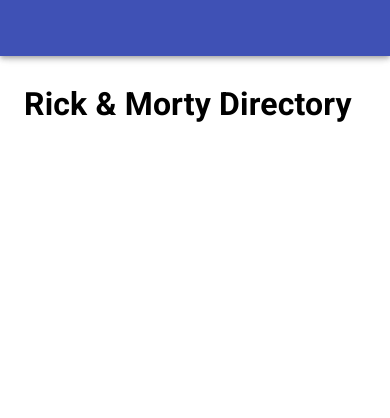
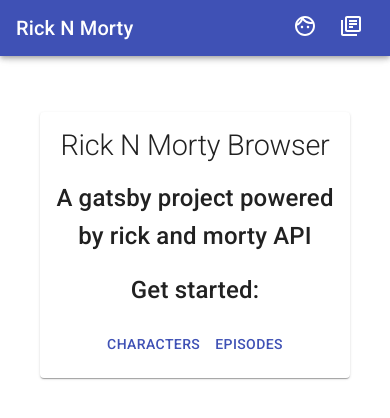
Before and after one commit to JohnPevien/gatsby-rick-and-morty, a Gatsby site: page / in a window 390 px wide. Built offline with nearby package versions, Linux system fonts and the light colour scheme; Gatsby itself is replaced by a stand-in of ours.

Commit message:
fixed display issue
fixed display issue on navigation and cards on smaller mobile sizes.

```diff
--- a/src/components/header.js
+++ b/src/components/header.js
@@ -4,18 +4,19 @@
 import AppBar from '@material-ui/core/AppBar'
 import Toolbar from '@material-ui/core/Toolbar'
 import Typography from '@material-ui/core/Typography'
+import Hidden from '@material-ui/core/Hidden'
 import { makeStyles } from '@material-ui/core/styles'
 
-const useStyles = makeStyles(theme => ({
+import FaceOutlinedIcon from '@material-ui/icons/FaceOutlined'
+import LibraryBooksOutlinedIcon from '@material-ui/icons/LibraryBooksOutlined'
+
+const styles = makeStyles(theme => ({
   root: {
     flexGrow: 1,
   },
   title: {
     flexGrow: 1,
-    display: 'none',
-    [theme.breakpoints.up('sm')]: {
-      display: 'block',
-    },
+    display: 'block',
   },
   titleLink: {
     color: '#fff',
@@ -23,12 +24,17 @@
   },
   navDiv: {
     display: 'flex',
-    flexGrow: 0.2,
+    flexGrow: 0.1,
+    justifyContent: 'space-around',
+
+    [theme.breakpoints.down('sm')]: {
+      flexGrow: 0.3,
+    },
   },
 }))
 
 const Header = () => {
-  const classes = useStyles()
+  const classes = styles()
 
   return (
     <div className={classes.root}>
@@ -40,21 +46,36 @@
             </Link>
           </Typography>
           <div className={classes.navDiv}>
-            <Typography className={classes.title} variant="subtitle1" noWrap>
-              <Link to="/About" className={classes.titleLink}>
-                About
-              </Link>
-            </Typography>
-            <Typography className={classes.title} variant="subtitle1" noWrap>
-              <Link to="/Characters" className={classes.titleLink}>
-                Characters
-              </Link>
-            </Typography>
-            <Typography className={classes.title} variant="subtitle1" noWrap>
-              <Link to="/About" className={classes.titleLink}>
-                Episodes
-              </Link>
-            </Typography>
+            <Link to="/characters" className={classes.titleLink}>
+              <Hidden only={['xl', 'lg', 'md', 'sm']}>
+                <FaceOutlinedIcon />
+              </Hidden>
+
+              <Hidden only={['xs']}>
+                <Typography
+                  className={classes.title}
+                  variant="subtitle1"
+                  noWrap
+                >
+                  Characters
+                </Typography>
+              </Hidden>
+            </Link>
+            <Link to="/episodes" className={classes.titleLink}>
+              <Hidden only={['xl', 'lg', 'md', 'sm']}>
+                <LibraryBooksOutlinedIcon />
+              </Hidden>
+
+              <Hidden only={['xs']}>
+                <Typography
+                  className={classes.title}
+                  variant="subtitle1"
+                  noWrap
+                >
+                  Episodes
+                </Typography>
+              </Hidden>
+            </Link>
           </div>
         </Toolbar>
       </AppBar>
--- a/src/components/layout.js
+++ b/src/components/layout.js
@@ -6,11 +6,9 @@
  */
 
 import React from 'react'
-import PropTypes from 'prop-types'
 import { useStaticQuery, graphql } from 'gatsby'
 
-import Header from './header'
-
+import Header from './Header'
 import Container from '@material-ui/core/Container'
 import Typography from '@material-ui/core/Typography'
 
@@ -31,7 +29,7 @@
       <Container maxWidth="lg">
         <Typography
           component="main"
-          style={{ height: '100vh', marginTop: '5em' }}
+          style={{ height: '100vh', marginTop: '7em' }}
         >
           {children}
         </Typography>
@@ -40,8 +38,4 @@
   )
 }
 
-Layout.propTypes = {
-  children: PropTypes.node.isRequired,
-}
-
 export default Layout
--- a/src/pages/index.js
+++ b/src/pages/index.js
@@ -1,12 +1,87 @@
 import React from 'react'
+import { Link } from 'gatsby'
 import Layout from '../components/layout'
 import SEO from '../components/seo'
 
+import { makeStyles } from '@material-ui/core/styles'
+import Container from '@material-ui/core/Container'
+import Typography from '@material-ui/core/Typography'
+import Paper from '@material-ui/core/Paper'
+import Button from '@material-ui/core/Button'
+import ButtonGroup from '@material-ui/core/ButtonGroup'
+
+const styles = makeStyles(theme => ({
+  title: {
+    [theme.breakpoints.down('md')]: {
+      fontSize: '1.8em',
+    },
+  },
+  subtitle: {
+    [theme.breakpoints.down('md')]: {
+      fontSize: '1.5em',
+    },
+  },
+  paper: {
+    padding: '1em',
+    fontWeight: '300',
+  },
+  getStartedButtonGroup: {
+    display: 'flex',
+    justifyContent: 'center',
+    button: {
+      fonSize: '3em',
+    },
+  },
+}))
+
 const IndexPage = () => {
+  const classes = styles()
+
   return (
     <Layout>
       <SEO title="Home" />
-      <h1>Rick & Morty Directory</h1>
+      <Container maxWidth="md">
+        <Paper className={classes.paper}>
+          <Typography
+            variant="h2"
+            align="center"
+            paragraph
+            className={classes.title}
+          >
+            Rick N Morty Browser
+          </Typography>
+          <Typography
+            variant="h6"
+            align="center"
+            paragraph
+            className={classes.subtitle}
+          >
+            A gatsby project powered by rick and morty API
+          </Typography>
+
+          <Typography
+            variant="h6"
+            align="center"
+            paragraph
+            className={classes.subtitle}
+          >
+            Get started:
+          </Typography>
+
+          <ButtonGroup
+            color="primary"
+            aria-label="outlined primary button group"
+            className={classes.getStartedButtonGroup}
+          >
+            <Link to="/characters">
+              <Button color="primary">Characters</Button>
+            </Link>
+            <Link to="/episodes">
+              <Button color="primary">Episodes</Button>
+            </Link>
+          </ButtonGroup>
+        </Paper>
+      </Container>
     </Layout>
   )
 }
```
Also changed, not shown: src/components/characterCard.js (+3 -5 lines), src/components/image.js (deleted, +0 -32 lines), src/pages/About.js (deleted, +0 -13 lines), src/pages/Characters.js (+10 -11 lines), src/pages/episodes.js (added, +7 -0 lines), README.md, src/components/layout.css (added).
